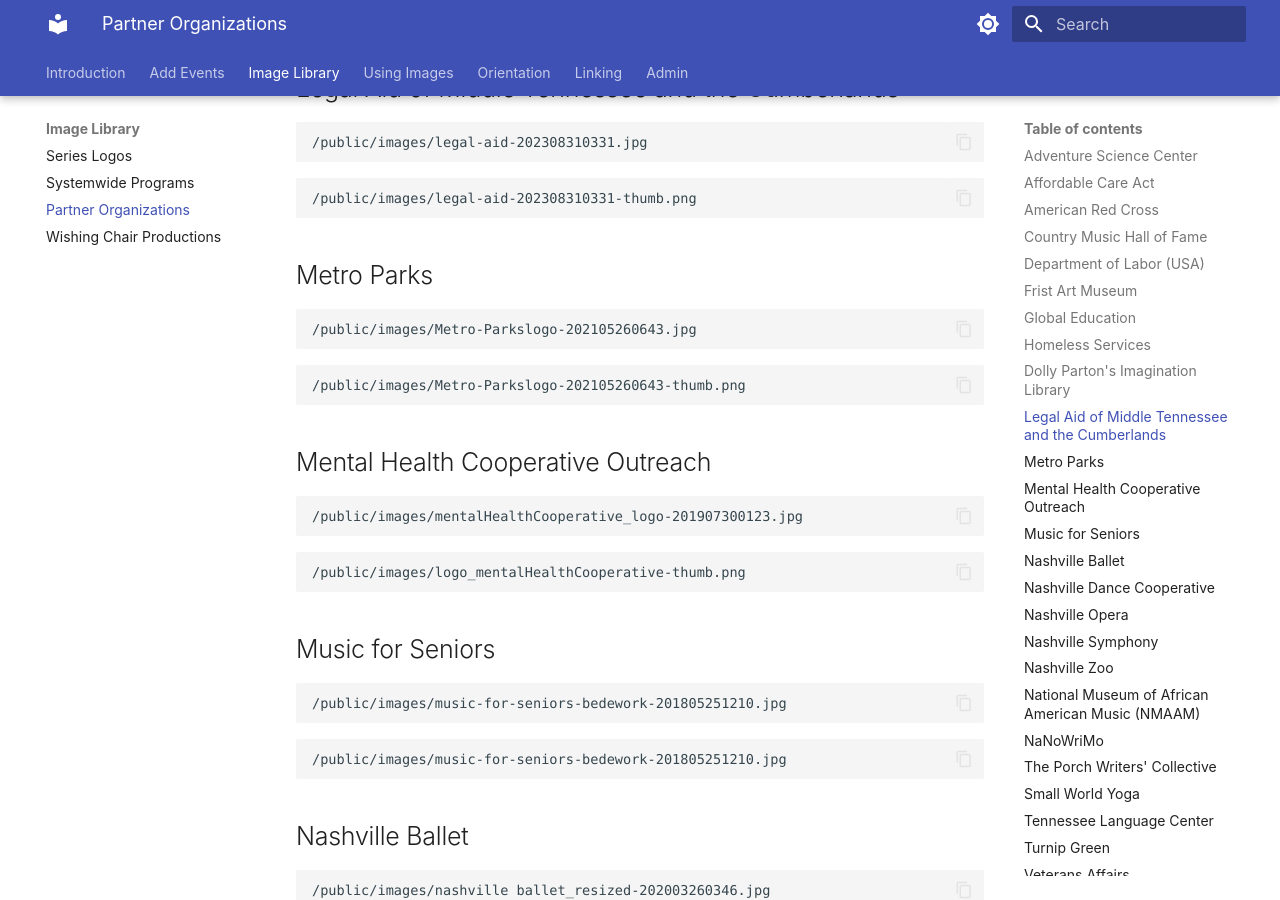
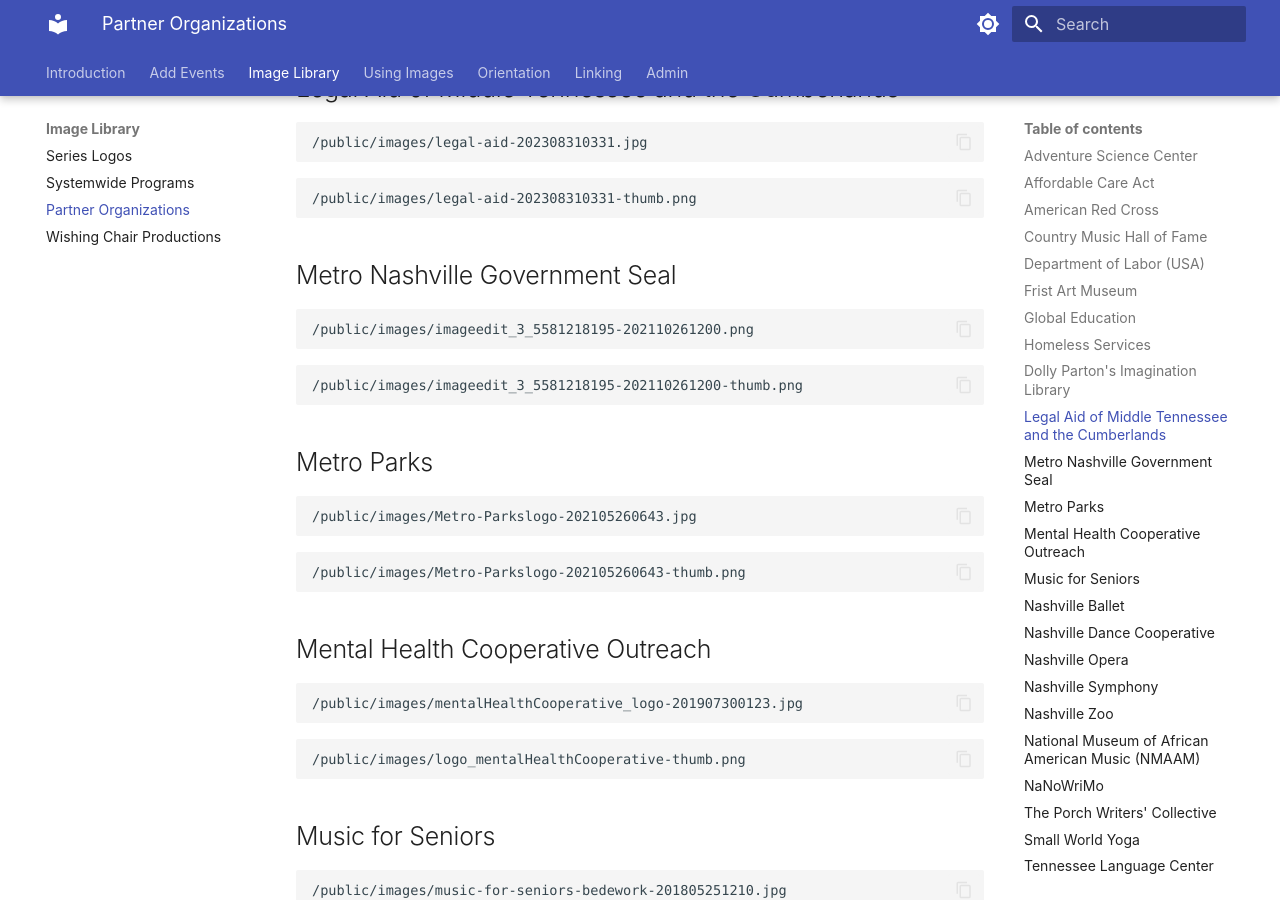
Before and after one commit to Nashville-Public-Library/bedework-docs, an MkDocs documentation site: the page built from docs/image-library/partner-organizations.md, in a window 1280 px wide and 900 px high, scrolled down 1881 px. Built offline with MkDocs 1.6.1 and Material for MkDocs 9.7.7, drawn with Linux system fonts in a browser that asks for light colours.

Commit message:
moving to partners

````diff
--- a/docs/image-library/partner-organizations.md
+++ b/docs/image-library/partner-organizations.md
@@ -103,6 +103,16 @@ title: Partner Organizations
 
 ```text
 /public/images/legal-aid-202308310331-thumb.png
+```
+
+## Metro Nashville Government Seal
+
+```
+/public/images/imageedit_3_5581218195-202110261200.png
+```
+
+```
+/public/images/imageedit_3_5581218195-202110261200-thumb.png
 ```
 
 ## Metro Parks
````
Also changed, not shown: docs/image-library/series-logos.md (+0 -10 lines).
